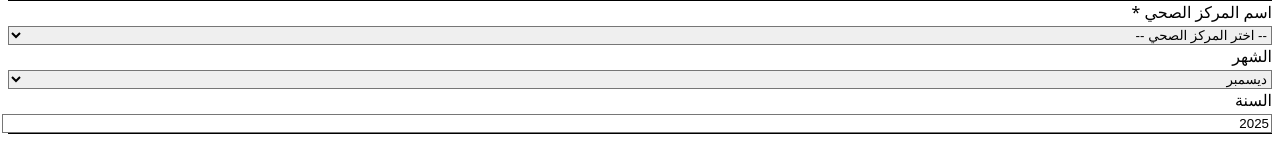
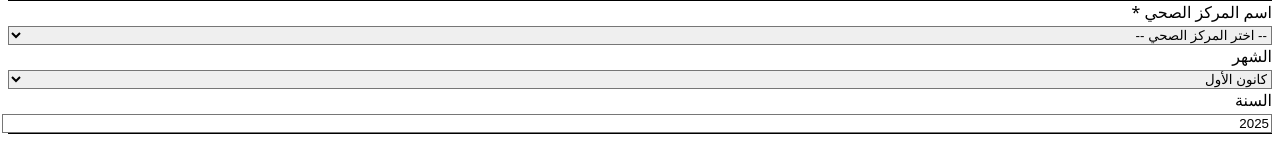
Before and after one commit to kahnazaw/health-poster-legend, a Next.js app: page /statistics in a window 1280 px wide. Shown: the part 221-375 px from the top of the page. Built offline with nearby package versions, Linux system fonts and the light colour scheme.

Commit message:
Replace month names with Iraqi traditional Arabic month names

```diff
--- a/src/app/sector-dashboard/page.tsx
+++ b/src/app/sector-dashboard/page.tsx
@@ -2,6 +2,22 @@
 
 import { useState, useEffect } from "react";
 import * as XLSX from "xlsx";
+
+// Arabic month names (Iraqi traditional)
+const arabicMonths = [
+  "كانون الثاني",
+  "شباط",
+  "آذار",
+  "نيسان",
+  "أيار",
+  "حزيران",
+  "تموز",
+  "آب",
+  "أيلول",
+  "تشرين الأول",
+  "تشرين الثاني",
+  "كانون الأول"
+];
 
 // Health centers list - same as statistics page
 const healthCenters = [
@@ -153,11 +169,7 @@ export default function SectorDashboardPage() {
     }> = [];
 
     submissions.forEach((submission) => {
-      const monthNames = [
-        "يناير", "فبراير", "مارس", "أبريل", "مايو", "يونيو",
-        "يوليو", "أغسطس", "سبتمبر", "أكتوبر", "نوفمبر", "ديسمبر",
-      ];
-      const monthName = monthNames[parseInt(selectedMonth) - 1] || selectedMonth;
+      const monthName = arabicMonths[parseInt(selectedMonth) - 1] || selectedMonth;
 
       excelData.push({
         "اسم المركز الصحي": submission.centerName,
@@ -183,11 +195,7 @@ export default function SectorDashboardPage() {
     XLSX.utils.book_append_sheet(workbook, worksheet, "لوحة القطاع");
 
     // Add official header rows
-    const monthNames = [
-      "يناير", "فبراير", "مارس", "أبريل", "مايو", "يونيو",
-      "يوليو", "أغسطس", "سبتمبر", "أكتوبر", "نوفمبر", "ديسمبر",
-    ];
-    const monthName = monthNames[parseInt(selectedMonth) - 1] || selectedMonth;
+    const monthName = arabicMonths[parseInt(selectedMonth) - 1] || selectedMonth;
 
     // Insert header rows at the beginning
     XLSX.utils.sheet_add_aoa(worksheet, [
@@ -279,23 +287,9 @@ export default function SectorDashboardPage() {
               >
                 {Array.from({ length: 12 }, (_, i) => {
                   const monthNum = String(i + 1).padStart(2, "0");
-                  const monthNames = [
-                    "يناير",
-                    "فبراير",
-                    "مارس",
-                    "أبريل",
-                    "مايو",
-                    "يونيو",
-                    "يوليو",
-                    "أغسطس",
-                    "سبتمبر",
-                    "أكتوبر",
-                    "نوفمبر",
-                    "ديسمبر",
-                  ];
                   return (
                     <option key={monthNum} value={monthNum}>
-                      {monthNames[i]}
+                      {arabicMonths[i]}
                     </option>
                   );
                 })}
--- a/src/app/statistics/page.tsx
+++ b/src/app/statistics/page.tsx
@@ -2,6 +2,22 @@
 
 import { useState, useEffect } from "react";
 import * as XLSX from "xlsx";
+
+// Arabic month names (Iraqi traditional)
+const arabicMonths = [
+  "كانون الثاني",
+  "شباط",
+  "آذار",
+  "نيسان",
+  "أيار",
+  "حزيران",
+  "تموز",
+  "آب",
+  "أيلول",
+  "تشرين الأول",
+  "تشرين الثاني",
+  "كانون الأول"
+];
 
 // Health centers list - can be replaced with API/database later
 const healthCenters = [
@@ -288,11 +304,7 @@ export default function StatisticsPage() {
 
     // Check for duplicate submission
     if (isReportSubmitted(formData.healthCenterName, formData.month, formData.year)) {
-      const monthNames = [
-        "يناير", "فبراير", "مارس", "أبريل", "مايو", "يونيو",
-        "يوليو", "أغسطس", "سبتمبر", "أكتوبر", "نوفمبر", "ديسمبر",
-      ];
-      const monthName = monthNames[parseInt(formData.month) - 1] || formData.month;
+      const monthName = arabicMonths[parseInt(formData.month) - 1] || formData.month;
       setDuplicateError(
         `تم إرسال تقرير لهذا المركز الصحي (${formData.healthCenterName}) لشهر ${monthName} ${formData.year} مسبقاً. لا يمكن إرسال تقرير آخر لنفس الفترة.`
       );
@@ -332,11 +344,7 @@ export default function StatisticsPage() {
 
     // Check for duplicate submission
     if (isReportSubmitted(formData.healthCenterName, formData.month, formData.year)) {
-      const monthNames = [
-        "يناير", "فبراير", "مارس", "أبريل", "مايو", "يونيو",
-        "يوليو", "أغسطس", "سبتمبر", "أكتوبر", "نوفمبر", "ديسمبر",
-      ];
-      const monthName = monthNames[parseInt(formData.month) - 1] || formData.month;
+      const monthName = arabicMonths[parseInt(formData.month) - 1] || formData.month;
       setDuplicateError(
         `تم إرسال تقرير لهذا المركز الصحي (${formData.healthCenterName}) لشهر ${monthName} ${formData.year} مسبقاً. لا يمكن تصدير تقرير مكرر.`
       );
@@ -384,11 +392,7 @@ export default function StatisticsPage() {
     XLSX.utils.book_append_sheet(workbook, worksheet, "إحصائيات التوعية الصحية");
 
     // Add official header rows
-    const monthNames = [
-      "يناير", "فبراير", "مارس", "أبريل", "مايو", "يونيو",
-      "يوليو", "أغسطس", "سبتمبر", "أكتوبر", "نوفمبر", "ديسمبر",
-    ];
-    const monthName = monthNames[parseInt(formData.month) - 1] || formData.month;
+    const monthName = arabicMonths[parseInt(formData.month) - 1] || formData.month;
 
     // Insert header rows at the beginning
     XLSX.utils.sheet_add_aoa(worksheet, [
@@ -493,23 +497,9 @@ export default function StatisticsPage() {
               >
                 {Array.from({ length: 12 }, (_, i) => {
                   const monthNum = String(i + 1).padStart(2, "0");
-                  const monthNames = [
-                    "يناير",
-                    "فبراير",
-                    "مارس",
-                    "أبريل",
-                    "مايو",
-                    "يونيو",
-                    "يوليو",
-                    "أغسطس",
-                    "سبتمبر",
-                    "أكتوبر",
-                    "نوفمبر",
-                    "ديسمبر",
-                  ];
                   return (
                     <option key={monthNum} value={monthNum}>
-                      {monthNames[i]}
+                      {arabicMonths[i]}
                     </option>
                   );
                 })}
```
